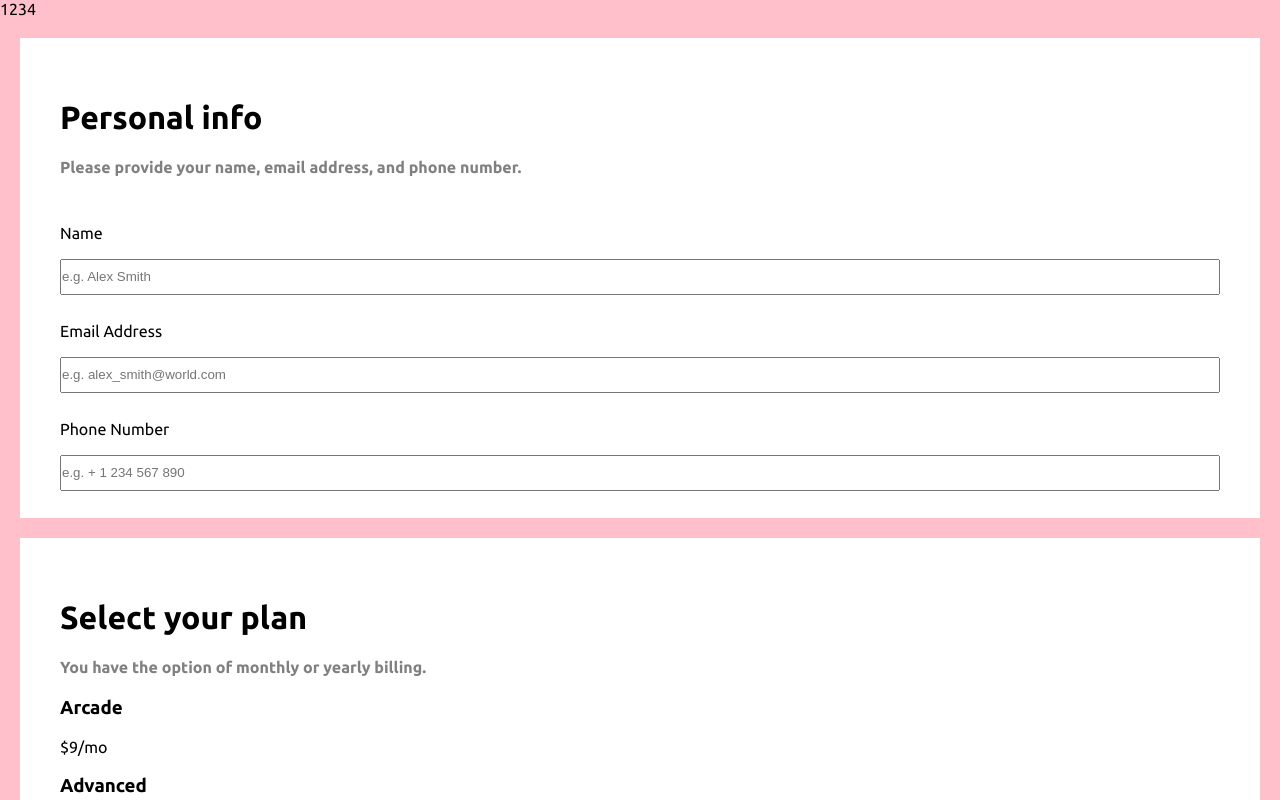
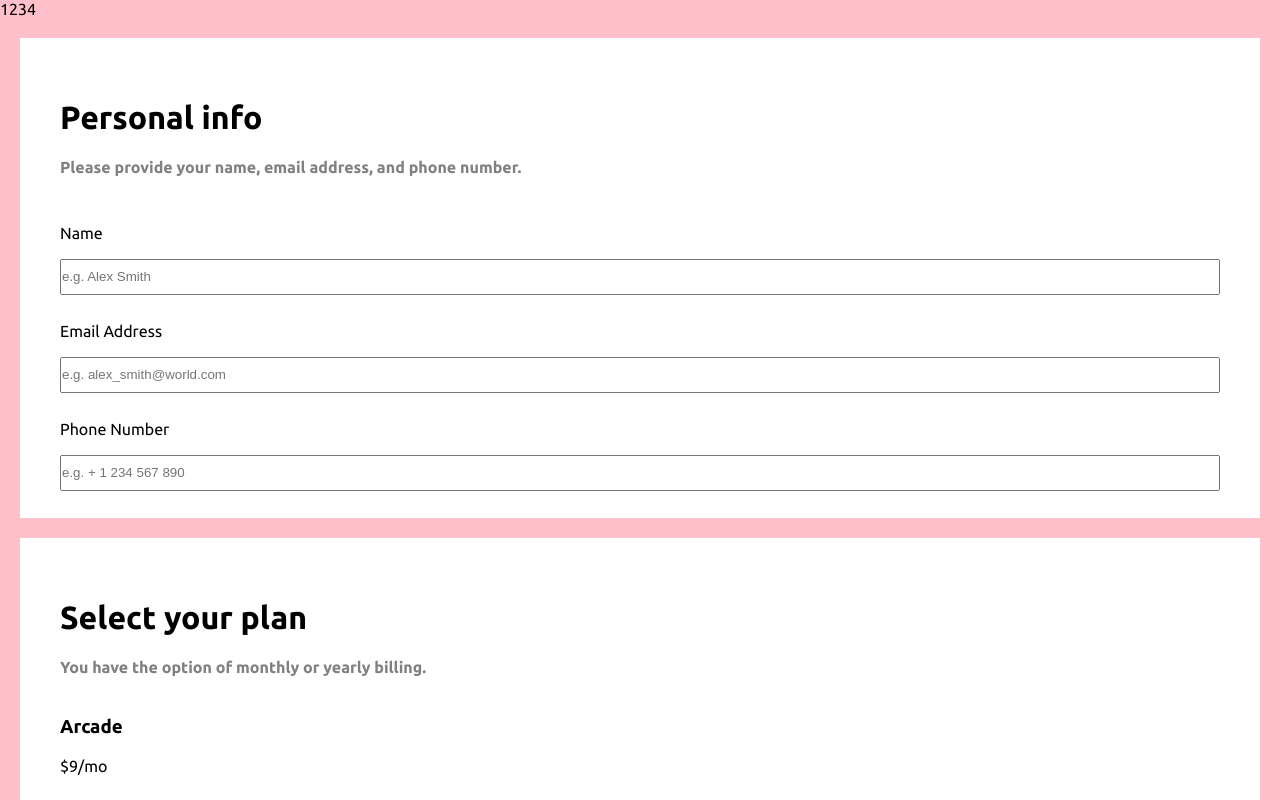
Before and after one commit to er1927/multi-step-form, a Next.js app: page / in a window 1280 px wide. Shown: the top 800 px of the page. Built offline with nearby package versions, Linux system fonts and the light colour scheme.

Commit message:
Added layout to card body options.

```diff
--- a/styles/Home.module.css
+++ b/styles/Home.module.css
@@ -32,3 +32,7 @@
 .card__body__checklist {
   display: flex;
 }
+
+.card__body__option {
+  display: flex;
+}
```
